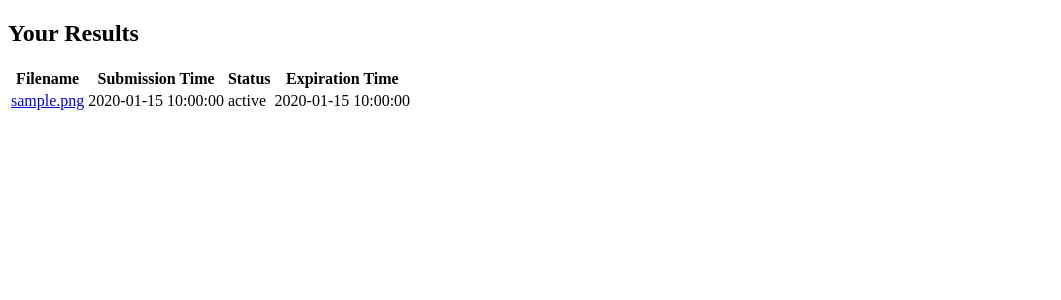
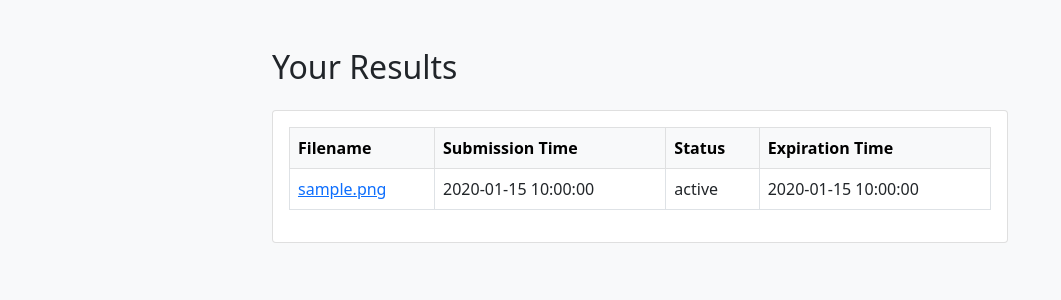
Before and after one commit to bartongroup/SM_dundee-resource-templates, a Flask app: page /results in a window 1280 px wide. Shown: the top 300 px of the page, without its empty margins (0-1061 px from the left). Run offline with Flask 3, Linux system fonts and the light colour scheme; the visitor is signed in with stand-in values (Sample User, id 1); tables that the repository leaves empty hold one stand-in row (values such as "Sample post").

Commit message:
Apply Bootstrap to results template

```diff
--- a/templates/results.html
+++ b/templates/results.html
@@ -1,13 +1,21 @@
 <!DOCTYPE html>
-<html>
+<html lang="en">
 <head>
+    <meta charset="UTF-8">
+    <meta name="viewport" content="width=device-width, initial-scale=1.0">
     <title>User Results</title>
-    <!-- Add Bootstrap CSS -->
+    <!-- Bootstrap CSS -->
+    <link href="https://cdn.jsdelivr.net/npm/bootstrap@5.1.0/dist/css/bootstrap.min.css" rel="stylesheet">
 </head>
-<body>
-    <h2>Your Results</h2>
-    <table class="table">
-        <thead>
+<body class="bg-light py-5">
+    <div class="container">
+        <div class="row justify-content-center">
+            <div class="col-md-8">
+                <h2 class="mb-4">Your Results</h2>
+                <div class="card">
+                    <div class="card-body">
+                        <table class="table table-bordered table-hover">
+                            <thead class="table-light">
                                 <tr>
                                     <th>Filename</th>
                                     <th>Submission Time</th>
@@ -27,5 +35,13 @@
                                 {% endfor %}
                             </tbody>
                         </table>
+                    </div>
+                </div>
+            </div>
+        </div>
+    </div>
+
+    <!-- Bootstrap JS (Optional) -->
+    <script src="https://cdn.jsdelivr.net/npm/bootstrap@5.1.0/dist/js/bootstrap.bundle.min.js"></script>
 </body>
 </html>
```
Lines whose indentation alone changed are shown as unchanged.
